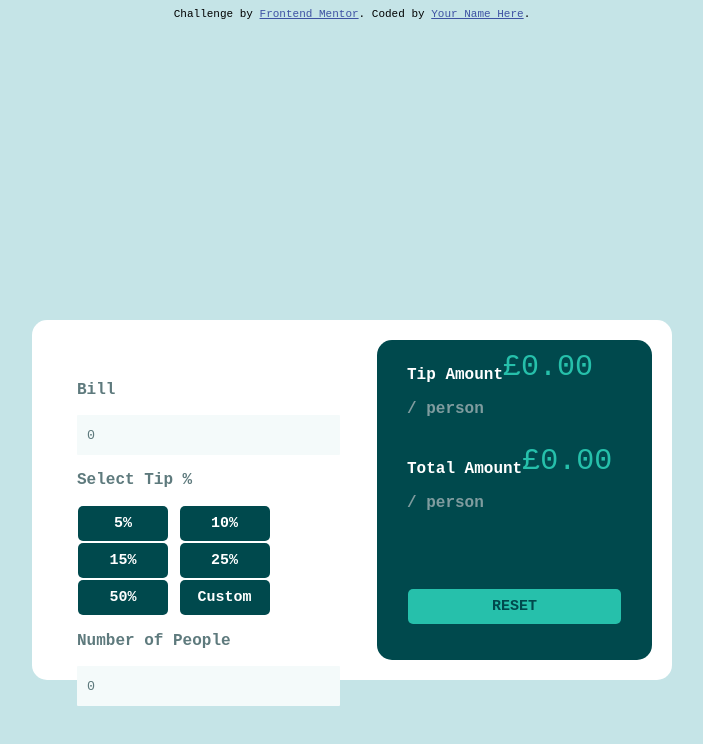
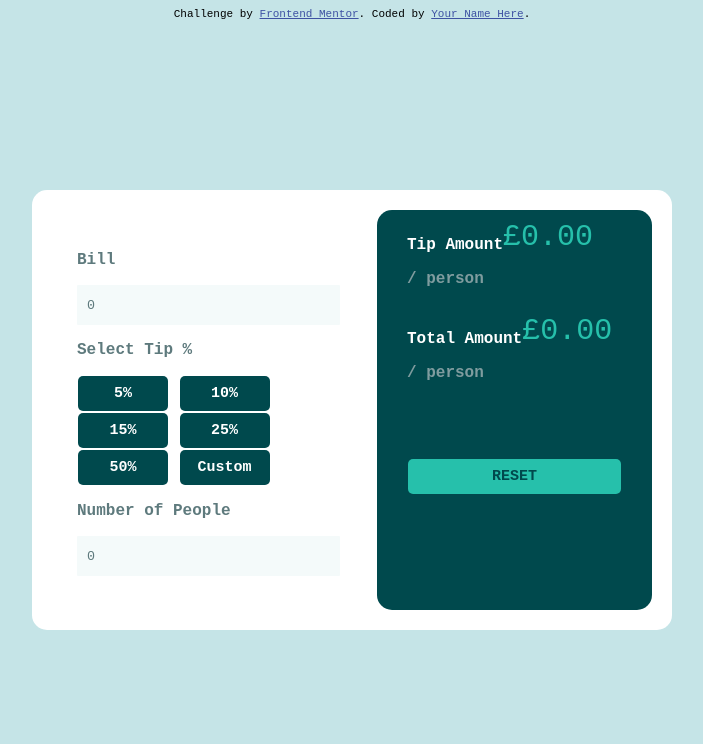
Before and after one commit to anioji94/tip_calculator_frontendmentor, a plain HTML site: page index.html in a window 1280 px wide. Shown: the whole page, without its empty margins (288-991 px from the left). Drawn offline with Linux system fonts and the light colour scheme.

Commit message:
container margin correction

```diff
--- a/style.css
+++ b/style.css
@@ -39,11 +39,11 @@ body {
     transform: translate(-50%, -50%);
     border-radius: 15px;
 
-    height: 40%;
-    min-height: 30%;
+    height: 400px;
+    /* min-height: 30%; */
     min-width: 600px;
 
-    margin-top: 100px;
+    margin-top: 10px;
     padding: 20px;
 }
 
```
